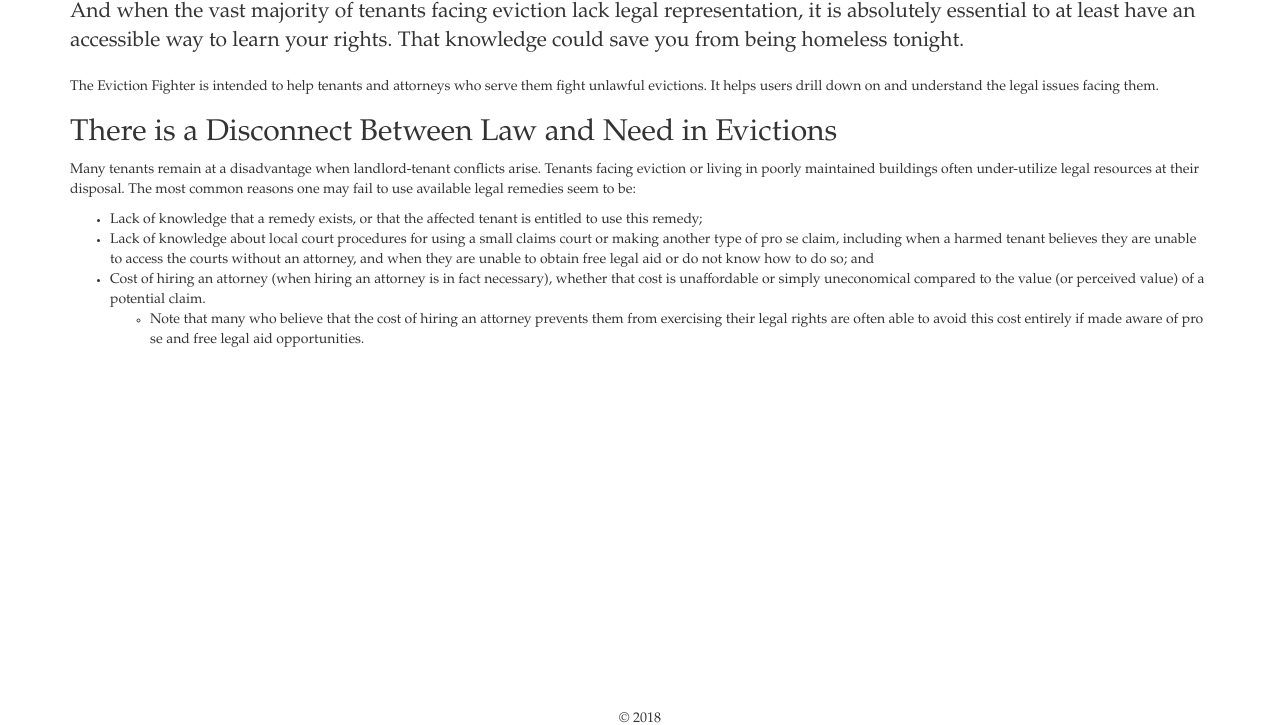
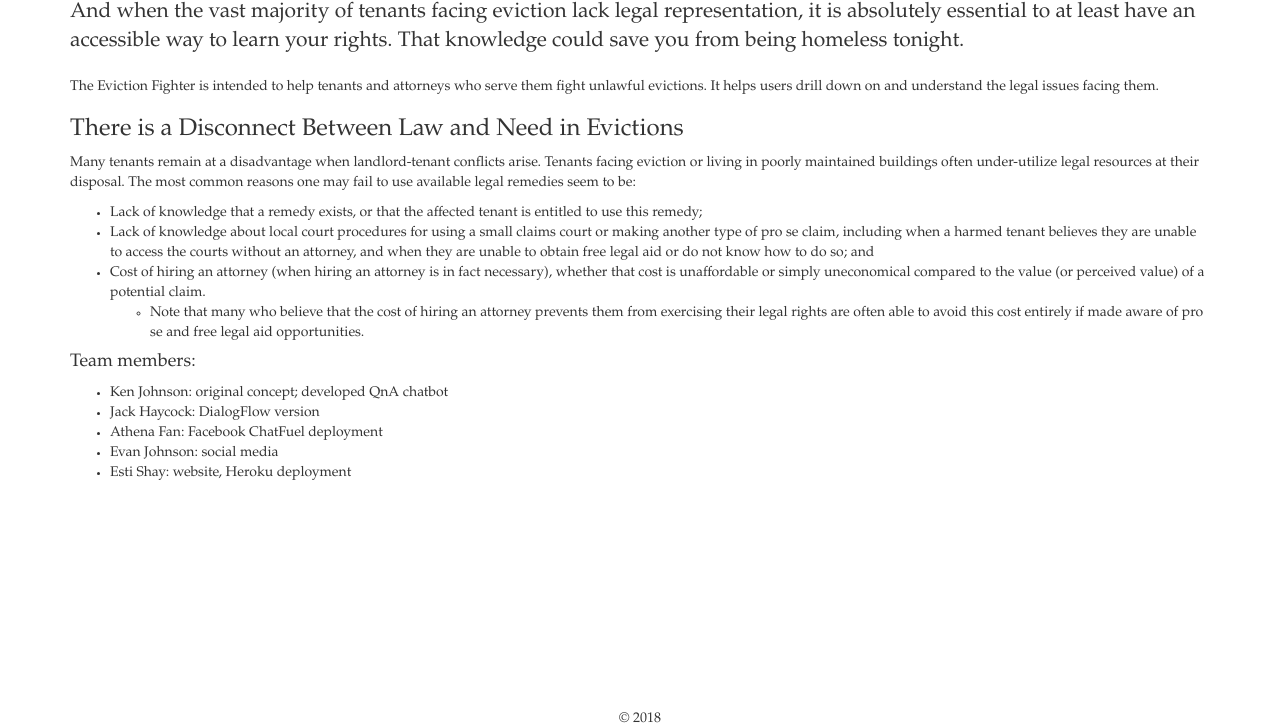
Before and after one commit to EstiShay/eviction-fighter, a Flask app: page /about in a window 1280 px wide. Shown: the part 61-786 px from the top of the page. Run offline with Flask 2, Linux system fonts and the light colour scheme; some libraries are stand-ins or nearby versions.

Commit message:
add team members

```diff
--- a/templates/about.html
+++ b/templates/about.html
@@ -4,7 +4,7 @@
 <p class="lead">Even when the law protects you, those protections usually do you little good if you are unaware of their existence. Even after reading the lease, you may be unaware of when your rights supersede or even contradict the terms in that document. And when the vast majority of tenants facing eviction lack legal representation, it is absolutely essential to at least have an accessible way to learn your rights. That knowledge could save you from being homeless tonight.</p>
 <p>The Eviction Fighter is intended to help tenants and attorneys who serve them fight unlawful evictions. It helps users drill down on and understand the legal issues facing them.</p>
 
-<h2>There is a Disconnect Between Law and Need in Evictions</h2>
+<h3>There is a Disconnect Between Law and Need in Evictions</h3>
 <p>Many tenants remain at a disadvantage when landlord-tenant conflicts arise. Tenants facing eviction or living in poorly maintained buildings often under-utilize legal resources at their disposal. The most common reasons one may fail to use available legal remedies seem to be:<p>
   <ul>
     <li>Lack of knowledge that a remedy exists, or that the affected tenant is entitled to use this remedy;</li>
@@ -16,5 +16,13 @@
     </li>
   </ul>
 
+  <h4>Team members:</h4>
+  <ul>
+    <li>Ken Johnson: original concept; developed QnA chatbot</li>
+    <li>Jack Haycock: DialogFlow version</li>
+    <li>Athena Fan: Facebook ChatFuel deployment</li>
+    <li>Evan Johnson: social media</li>
+    <li>Esti Shay: website, Heroku deployment</li>
+  </ul>
 
 {% endblock %}
```
